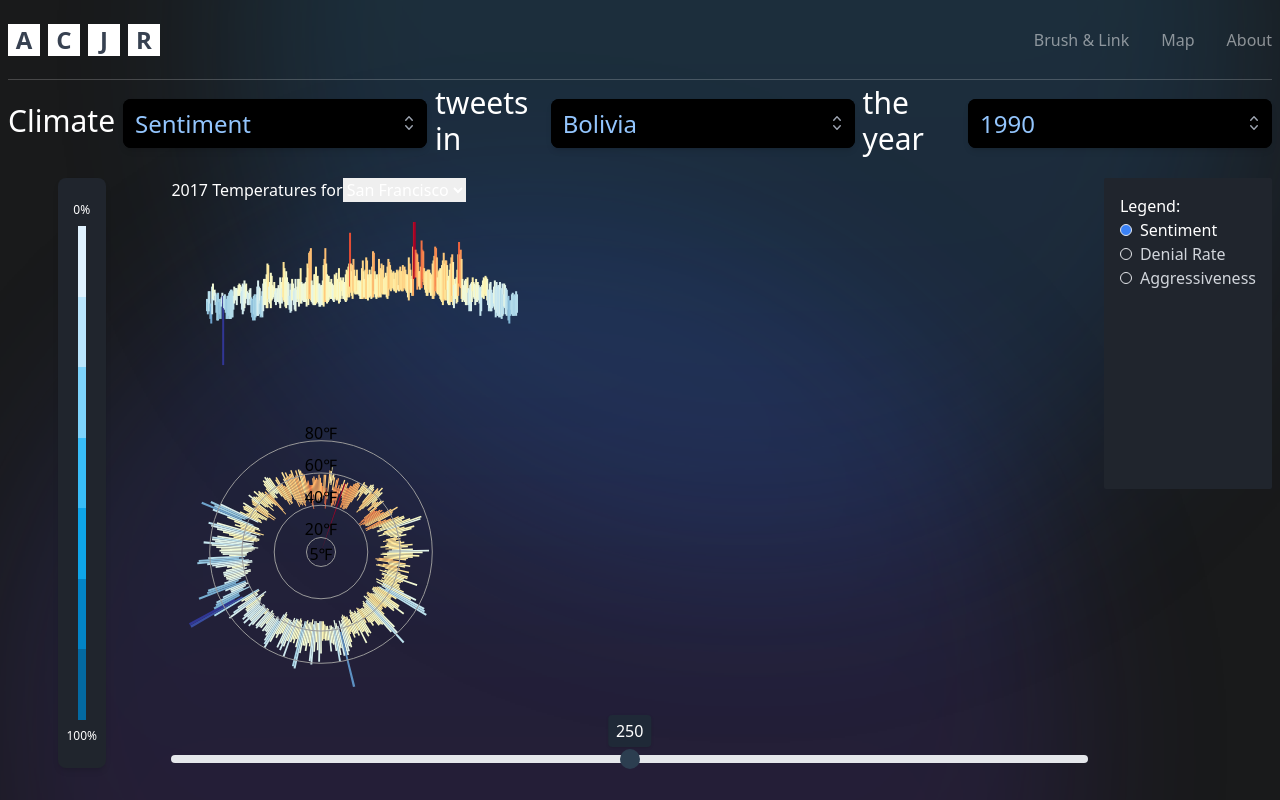
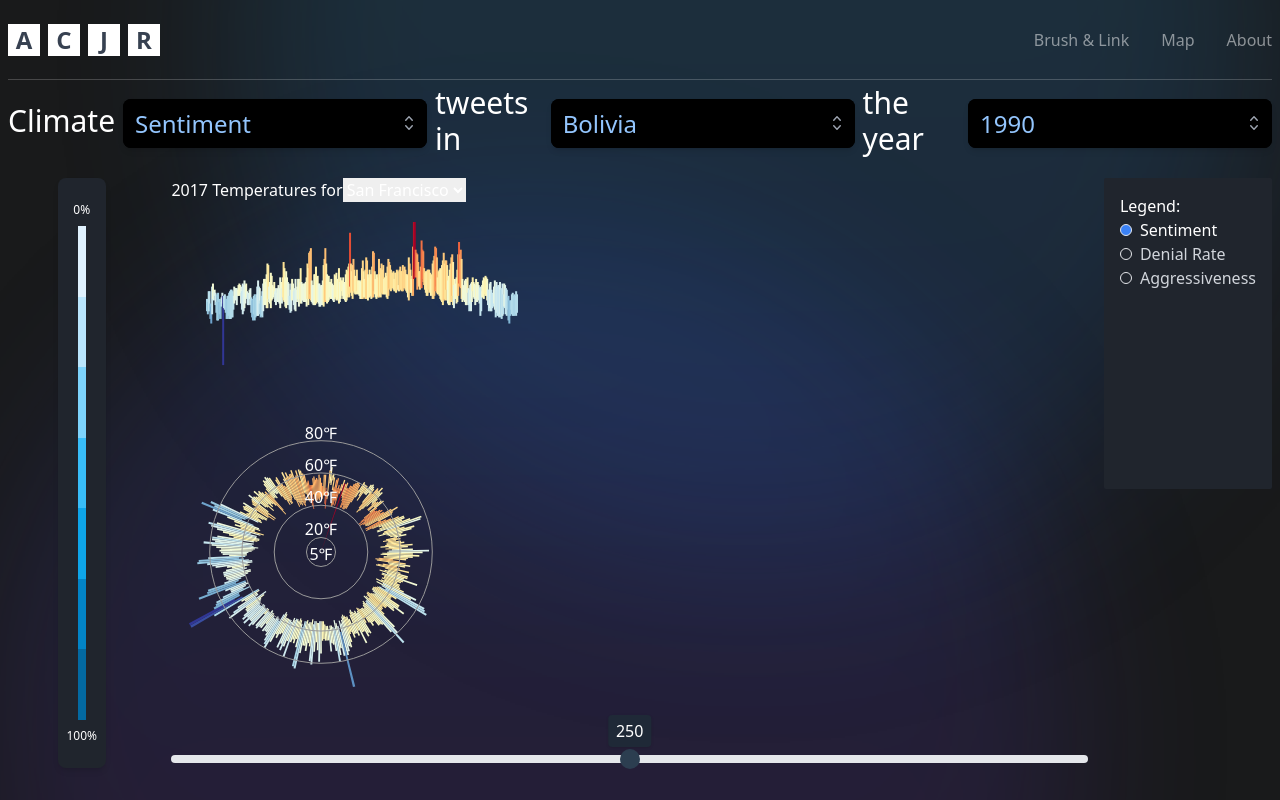
Before and after one commit to aiberk/infoVizGroup8, a Next.js app: page /samples in a window 1280 px wide. Built offline with nearby package versions, Linux system fonts and the light colour scheme.

Commit message:
fix' git push :qa

```diff
--- a/src/app/components/organisms/sample/RadialChart.js
+++ b/src/app/components/organisms/sample/RadialChart.js
@@ -67,7 +67,7 @@ class RadialChart extends Component {
           {this.state.tempAnnotations.map((d, i) => (
             <g key={i}>
               <circle r={d.r} fill="none" stroke="#999" />
-              <text y={-d.r - 2} textAnchor="middle">
+              <text y={-d.r - 2} textAnchor="middle" fill="white">
                 {d.temp}℉
               </text>
             </g>
```
